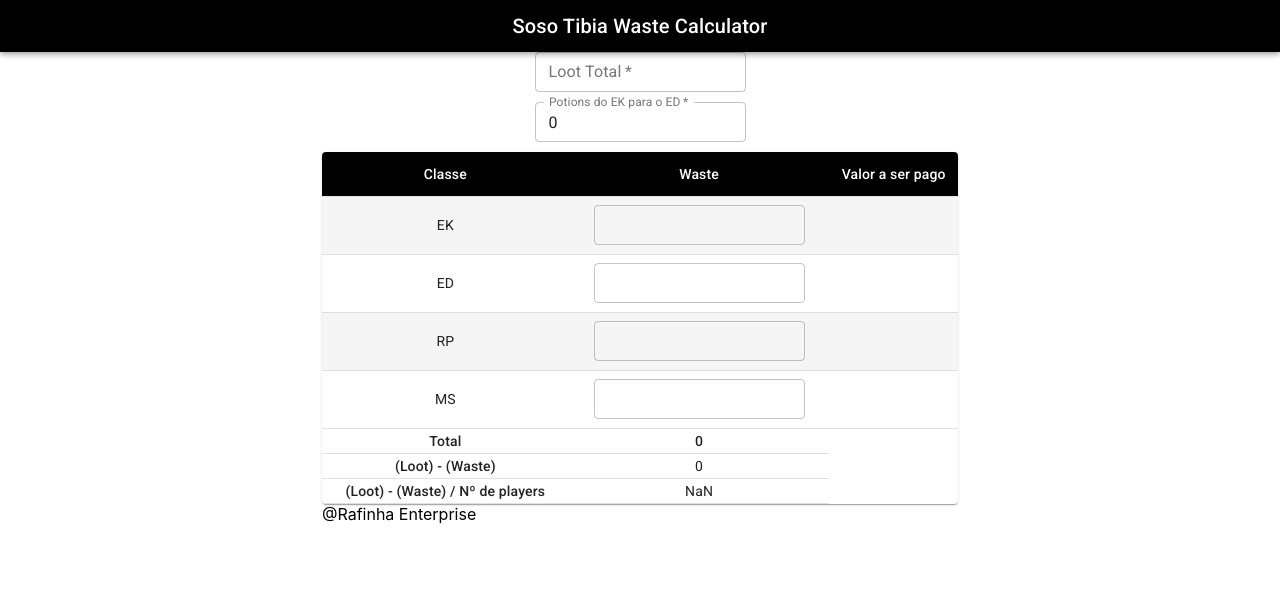
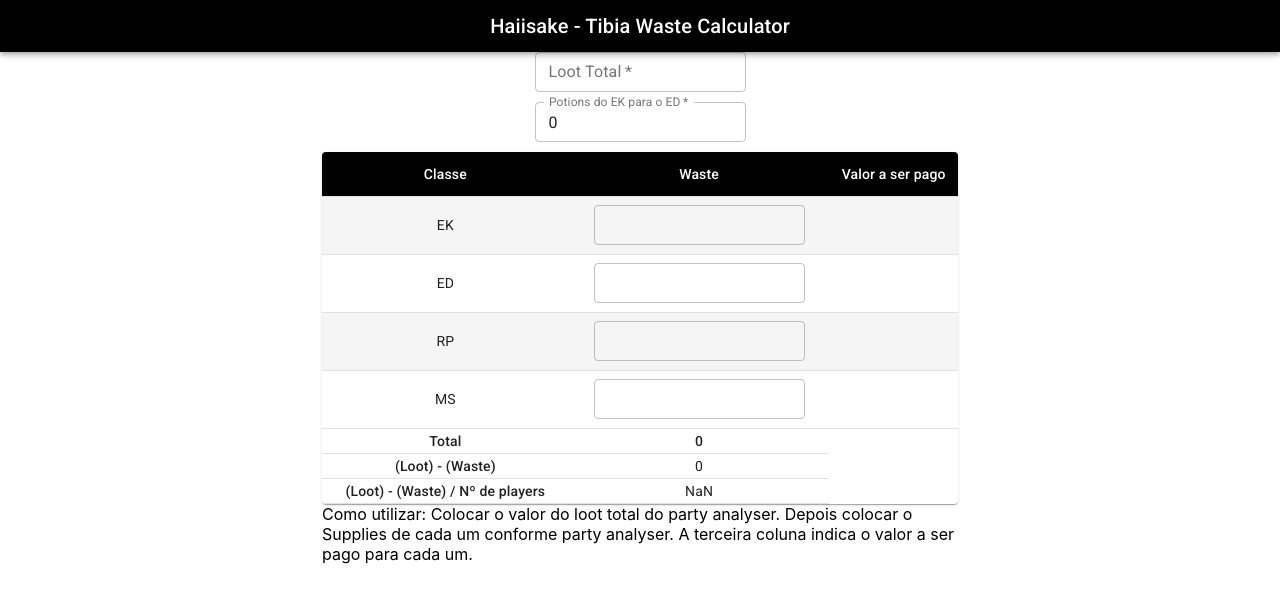
Before and after one commit to Ralfargon/tibia-waste-calculator, a React (Create React App) app: page / in a window 1280 px wide. Shown: the top 602 px of the page. Built offline with nearby package versions, Linux system fonts and the light colour scheme; a web font is replaced by a local one.

Commit message:
update descrição
update descrição

```diff
--- a/src/App.js
+++ b/src/App.js
@@ -195,7 +195,7 @@
       <Grid item xs={12}>
         <AppBar position="static" className={classes.color2}>
           <Typography variant="h6" className={classes.title}>
-            Soso Tibia Waste Calculator
+            Haiisake - Tibia Waste Calculator
           </Typography>
         </AppBar>
       </Grid>
@@ -294,7 +294,7 @@
 
           </Table>
         </TableContainer>
-        <div>@Rafinha Enterprise</div>
+        <div>Como utilizar: Colocar o valor do loot total do party analyser. Depois colocar o Supplies de cada um conforme party analyser. A terceira coluna indica o valor a ser pago para cada um.</div>
 
       </Grid>
 
```
